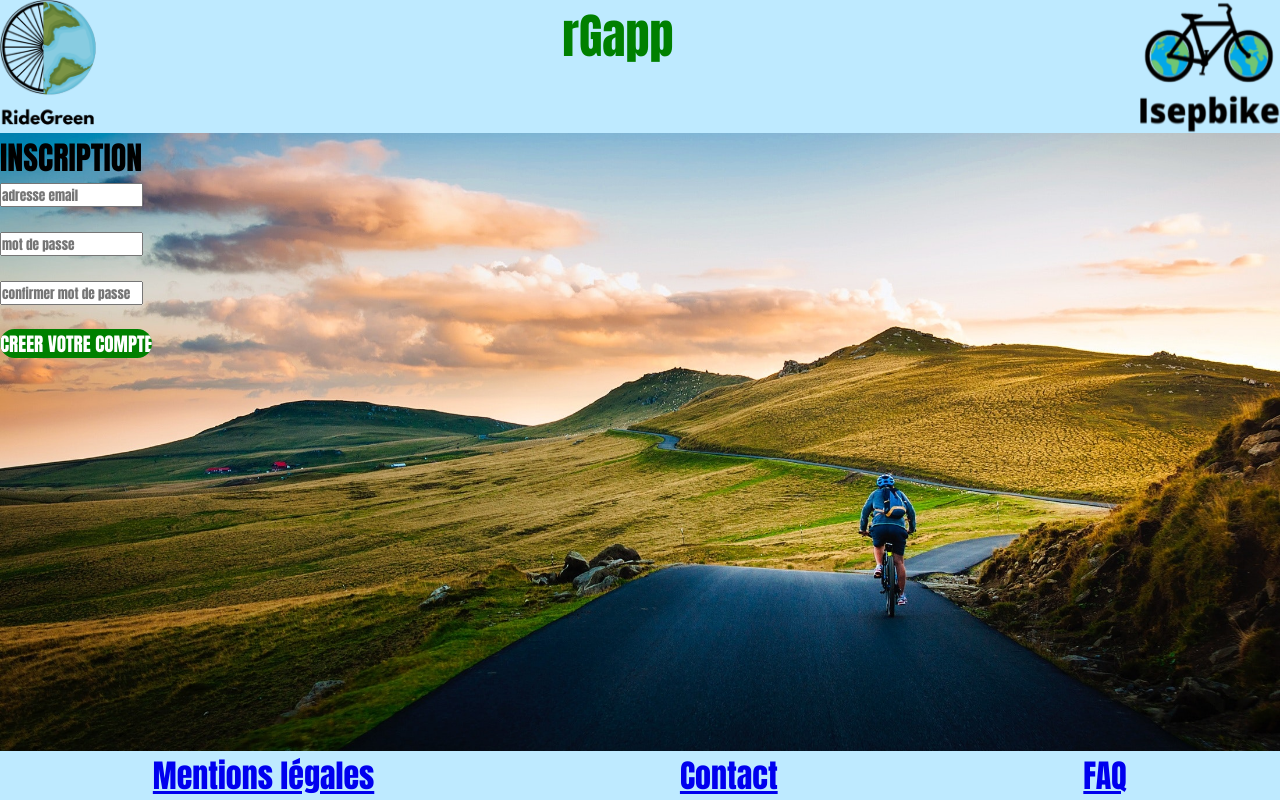
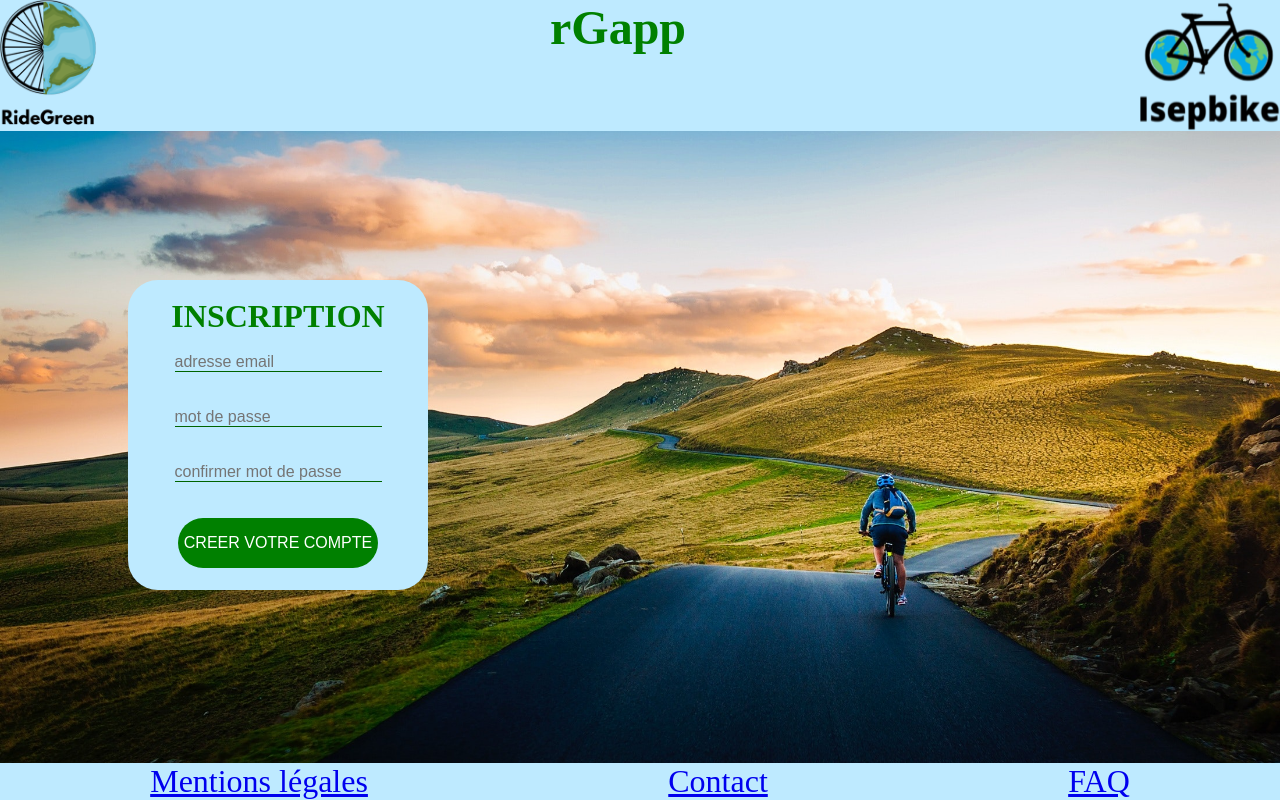
Before and after one commit to Ulysssssssssssse/RGAPP, a PHP site: page /INSCRIPTION.html in a window 1280 px wide. Run offline with PHP 8.4, Linux system fonts and the light colour scheme.

Commit message:
INSCRIPTION BOX EDIT

```diff
--- a/INSCRIPTION.html
+++ b/INSCRIPTION.html
@@ -17,7 +17,9 @@
 
         <div class="background-inscription">
             <div class="inscription">
-                <h1>INSCRIPTION</h1>
+            <br>
+                <h1> INSCRIPTION</h1>
+            </br>
                 <input class="barre" type="email" placeholder="adresse email" name="email" required>
                 <br><br>
                 <input class="barre" type="password" placeholder="mot de passe" name="password" required>
--- a/style.css
+++ b/style.css
@@ -1,7 +1,6 @@
 * {
     margin: 0px;
     padding: 0px;
-    font-family: Elephant,Impact,'Arial Narrow Bold', sans-serif;
 }
 
 header
@@ -30,7 +29,6 @@ color: green;
     background-attachment: fixed;
     background-size: cover;
 }
-
 
 .connexion
 {
@@ -63,40 +61,40 @@ color: green;
     border-radius: 30px;
 }
 
-<<<<<<< HEAD
-<<<<<<< ours
 .inscription
 {
+
     color: green;
     display: flex;
     flex-direction: column;
     align-items: center;
-    position: absolute;
+    position:absolute;
     left: 10%;
-    top: 40%;
+    top: 35%;
     background: #BEEAFF;
     background-size:contain;
-    height: 320px;
+    height: 310px;
     width: 300px;
     border-radius: 30px;
 }
 
-=======
-=======
->>>>>>> 0b6900e2ab3dbdc2a6cb741ed7daf02647490be3
+div.inscription{
+    line-height: normal;
+}
+
+
 .titreprofil
 {
     display: flex;
     justify-content: space-between;
 }
-<<<<<<< HEAD
->>>>>>> theirs
-=======
->>>>>>> 0b6900e2ab3dbdc2a6cb741ed7daf02647490be3
+
+
 .barre
 {
+
     background-color: #BEEAFF;
-    border: none;
+    border: 0cm;
     border-bottom: 1px solid darkgreen;
     font-size: 1em;
 }
@@ -106,16 +104,18 @@ color: green;
     justify-content: center;
     height: 30px;
     width: 90%;
+    font-size: small;
+
 }
 
 .bouton
 {
-    height: auto;
-    width: auto;
+    height: 50px;
+    width: 200px;
     background-color: green;
     border: none;
     color: white;
-    font-size: 1.2em;
+    font-size: 1em;
     border-radius: 30px;
 }
 
@@ -126,18 +126,13 @@ color: green;
     border: none;
     color: white;
     font-size: 1em;
-<<<<<<< HEAD
-<<<<<<< ours
     border-radius: 10px;
     padding: 10px;
-=======
     border-radius: 30px;
     height: 60px;
->>>>>>> theirs
-=======
     border-radius: 30px;
     height: 60px;
->>>>>>> 0b6900e2ab3dbdc2a6cb741ed7daf02647490be3
+
 }
 
 
```
